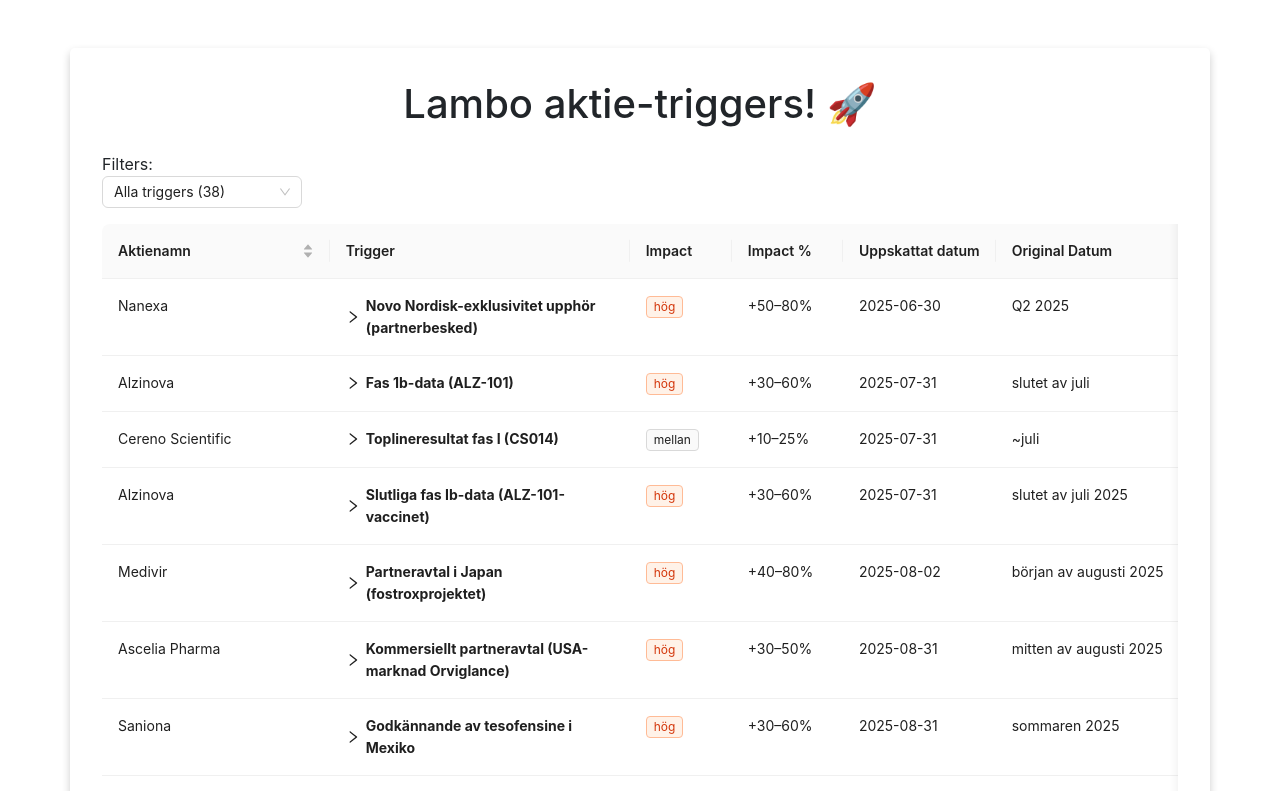
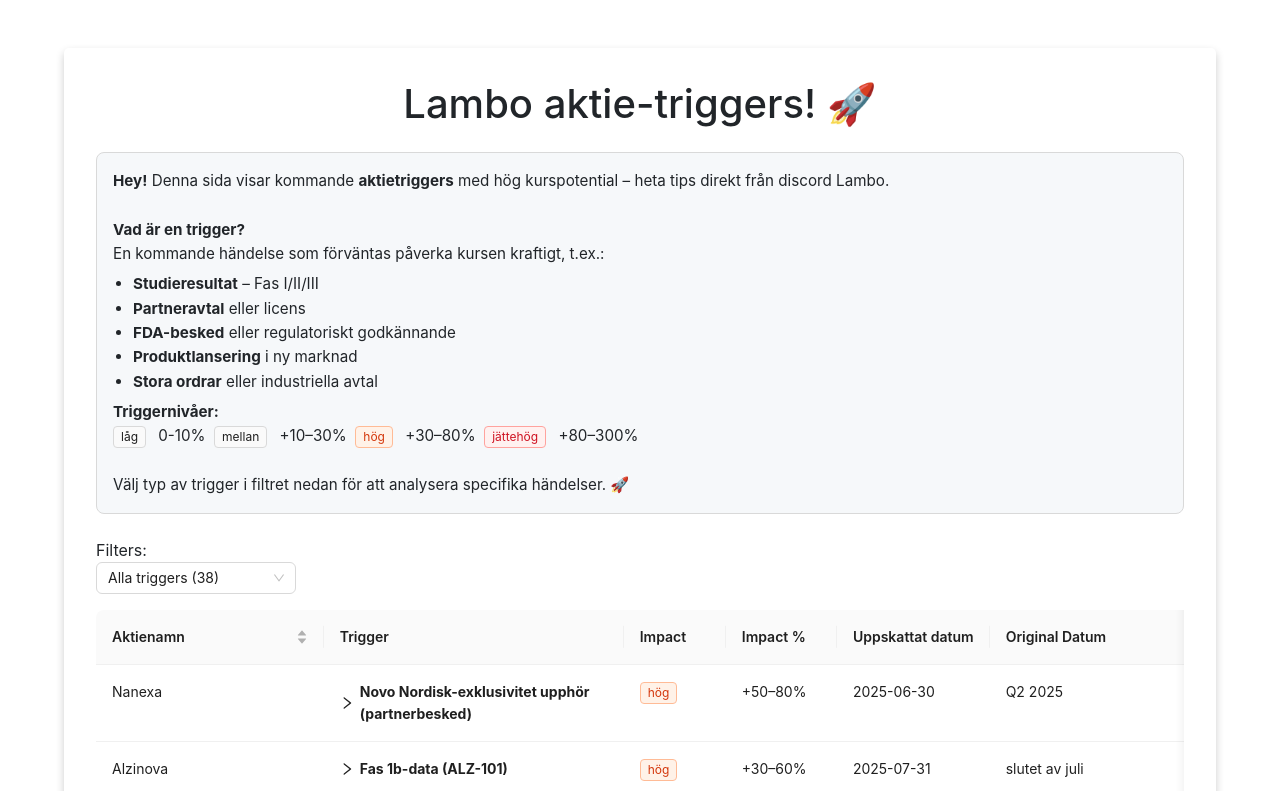
Before and after one commit to psykopotatis/lambo-triggers, a React (Create React App) app: page / in a window 1280 px wide. Shown: the top 791 px of the page. Built offline with nearby package versions, Linux system fonts and the light colour scheme; the HTML template or start-up script is replaced by a standard one.

Commit message:
Add stuff

```diff
--- a/src/App.css
+++ b/src/App.css
@@ -51,6 +51,7 @@
   transition: 0.3s;
   border-radius: 5px;
   padding: 2rem;
+  max-width: 90%;
 }
 
 .lambo-table .ant-table-cell {
--- a/src/App.js
+++ b/src/App.js
@@ -4,6 +4,7 @@
 import './App.css';
 import triggerData from './data';
 import 'antd/dist/reset.css';
+import InfoBox from './infobox';
 
 const { Option } = Select;
 
@@ -119,6 +120,7 @@
       <ConfigProvider>
         <div className="container mt-5">
           <h1 className="text-center mb-4">Lambo aktie-triggers! 🚀</h1>
+          <InfoBox />
           <div style={{ marginBottom: 16 }}>
             Filters: <br/>
             <Select
--- /dev/null
+++ b/src/infobox.js
@@ -0,0 +1,40 @@
+// src/components/InfoBox.js
+import React from 'react';
+import { Tag } from 'antd';
+
+const InfoBox = () => {
+  return (
+    <div
+      style={{
+        backgroundColor: '#f6f8fa',
+        border: '1px solid #d9d9d9',
+        borderRadius: 8,
+        padding: 16,
+        marginBottom: 24,
+        fontSize: '0.95em',
+        lineHeight: 1.6,
+      }}
+    >
+      <strong>Hey!</strong> Denna sida visar kommande <strong>aktietriggers</strong> med hög kurspotential – heta tips direkt från discord Lambo.<br />
+      <br />
+      <strong>Vad är en trigger?</strong> <br />
+      En kommande händelse som förväntas påverka kursen kraftigt, t.ex.:
+      <ul style={{ marginTop: 6, marginBottom: 6, paddingLeft: 20 }}>
+        <li><strong>Studieresultat</strong> – Fas I/II/III</li>
+        <li><strong>Partneravtal</strong> eller licens</li>
+        <li><strong>FDA-besked</strong> eller regulatoriskt godkännande</li>
+        <li><strong>Produktlansering</strong> i ny marknad</li>
+        <li><strong>Stora ordrar</strong> eller industriella avtal</li>
+      </ul>
+      <strong>Triggernivåer:</strong> <br />
+      <Tag color="default">låg</Tag> 0-10% &nbsp;
+      <Tag color="default">mellan</Tag> +10–30% &nbsp;
+      <Tag color="volcano">hög</Tag> +30–80% &nbsp;
+      <Tag color="red">jättehög</Tag> +80–300% <br />
+      <br />
+      Välj typ av trigger i filtret nedan för att analysera specifika händelser. 🚀
+    </div>
+  );
+};
+
+export default InfoBox;
```
